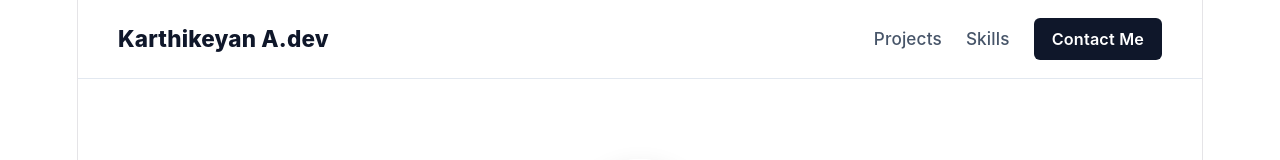
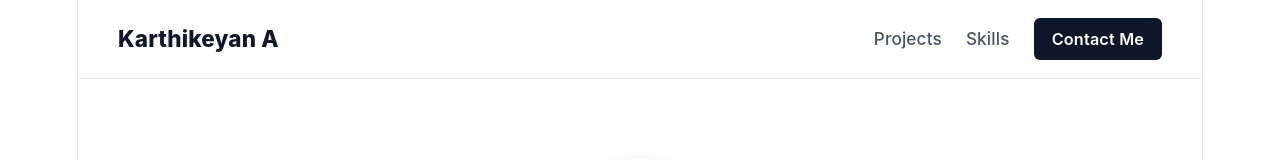
Before and after one commit to KarthiArun-droid/Portfolio, a React app: page / in a window 1280 px wide. Shown: the top 160 px of the page. Built offline with nearby package versions, Linux system fonts and the light colour scheme; the HTML template or start-up script is replaced by a standard one.

Commit message:
Remove .dev from logo

```diff
--- a/Portfolio.jsx
+++ b/Portfolio.jsx
@@ -66,7 +66,7 @@ export default function Portfolio() {
         <div style={styles.page}>
             {/* Navigation Bar */}
             <nav style={styles.nav}>
-                <div style={styles.logo}>{profileConfig.name}<span>.dev</span></div>
+                <div style={styles.logo}>{profileConfig.name}</div>
                 <div style={styles.navLinks}>
                     <a href="#projects" style={styles.navLink}>Projects</a>
                     <a href="#skills" style={styles.navLink}>Skills</a>
```
